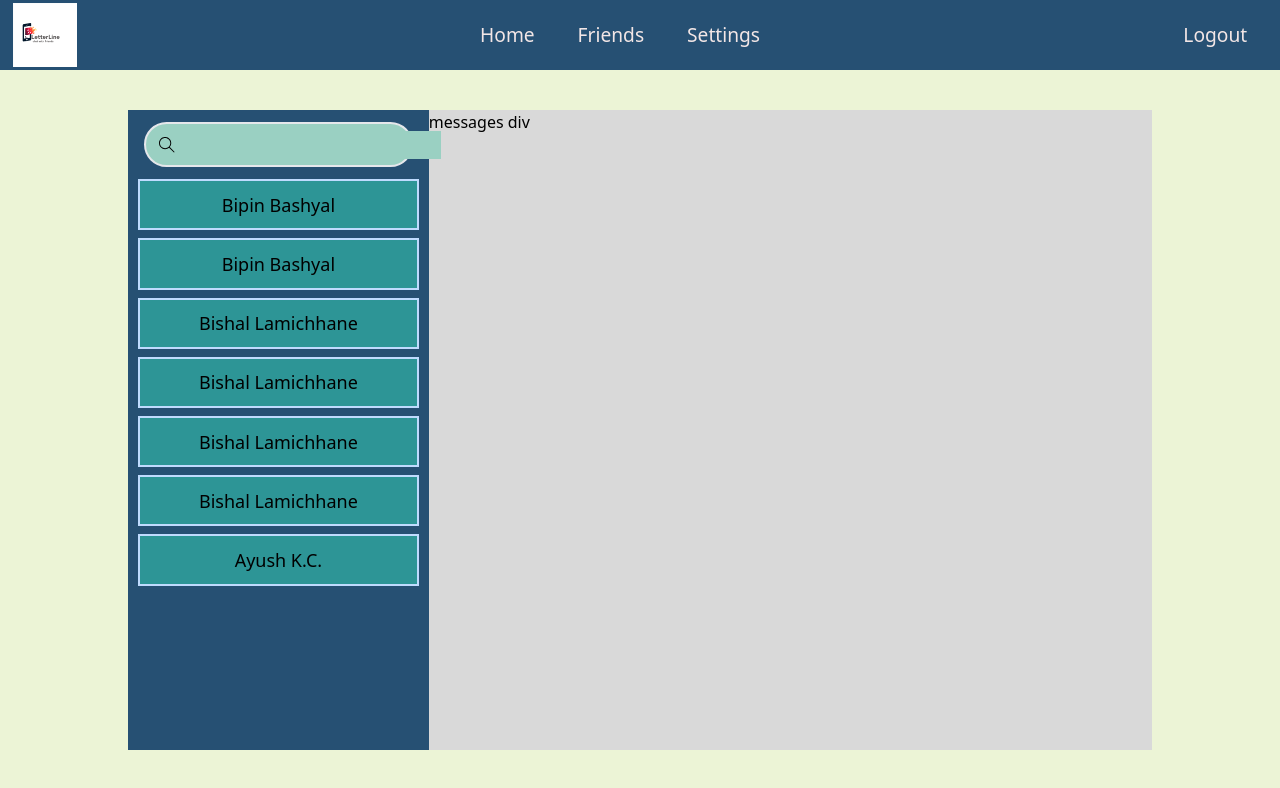
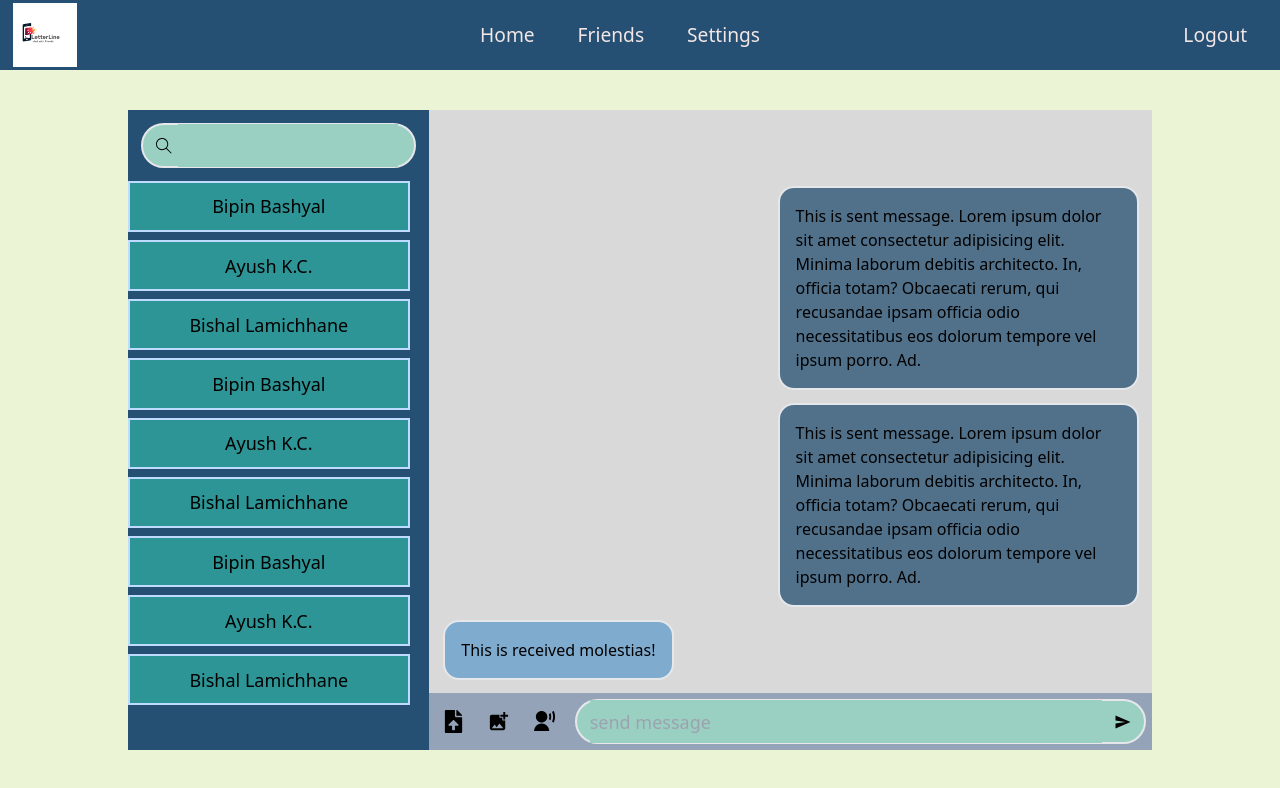
Before and after one commit to bipinbashyal/Chat, a React (Vite) app in the folder Frontend/: page / in a window 1280 px wide. Shown: the top 788 px of the page. Built offline with nearby package versions, Linux system fonts and the light colour scheme.

Commit message:
Search functionality added

```diff
--- a/Frontend/src/components/friendblock.jsx
+++ b/Frontend/src/components/friendblock.jsx
@@ -1,7 +1,7 @@
-const FriendBlock=function({children}){
+const FriendBlock=function(friend){
     return(
         <div className="bg-[#2D9596] w-[22vw] h-[4vw] mb-2 border-2 border-blue-200 flex items-center justify-center text-lg">
-            {children}
+            {friend}
         </div>
     )
 }
--- /dev/null
+++ b/Frontend/src/components/receivedmessage.jsx
@@ -0,0 +1,9 @@
+const ReceivedMessage=function({children}){
+    return(
+        <div className="p-4 bg-[#7FABCE] w-fit max-w-[50%] ml-[2%] mb-[1vw] rounded-2xl border-2">
+        {children}
+    </div>
+    )
+}
+
+export default ReceivedMessage;
--- a/Frontend/src/components/searchbar.jsx
+++ b/Frontend/src/components/searchbar.jsx
@@ -1,9 +1,15 @@
 import { TfiSearch } from "react-icons/tfi";
-const SearchBar=function(){
+const SearchBar=function({setValue,value}){
+    console.log(value);
+    const search=function(event){
+        console.log(event)
+        setValue(event.target.value);
+    }
+
     return(
-        <div className=" sticky flex items-center border-2 rounded-full h-[3.5vw] w-[21vw] bg-[#9AD0C2]">
+        <div className=" sticky flex items-center border-2 rounded-full h-[3.5vw]  mx-[1vw] bg-[#9AD0C2]">
             <div className="ml-[1vw]">{<TfiSearch/>}</div>
-            <input type="text"  className="focus:outline-none ml-[0.5vw] bg-[#9AD0C2] text-lg"/>
+            <input onChange={search} value={value} type="text"  className="focus:outline-none ml-[0.5vw] mr-4 bg-[#9AD0C2] text-lg min-w-0 w-full h-[3.3vw]"/>
         </div>
     )
 }
--- /dev/null
+++ b/Frontend/src/components/sendbar.jsx
@@ -0,0 +1,13 @@
+import { IoSendSharp } from "react-icons/io5";
+const SendBar=function(){
+    return(
+        <div className="flex flex-[30%] items-center justify-between border-2 rounded-full h-[3.5vw]  bg-[#9AD0C2]">
+            <input type="text" placeholder='send message' className="focus:outline-none ml-[1vw] bg-[#9AD0C2] text-lg min-w-0 w-full h-[3.3vw]" />
+            <div className="mx-[1vw] cursor-pointer">
+                <IoSendSharp />
+            </div>
+        </div>
+    )
+}
+
+export default SendBar;
--- /dev/null
+++ b/Frontend/src/components/sentmessage.jsx
@@ -0,0 +1,11 @@
+const SentMessage=function({children}){
+    return(
+        <div className=" w-full h-full flex flex-row-reverse">
+        <div className=" p-4 bg-[#51718B] w-fit max-w-[50%] mr-[1vw] mb-[1vw] rounded-2xl border-2 ">
+            {children}
+        </div>
+        </div>
+    )
+}
+
+export default SentMessage;
--- a/Frontend/src/pages/home.jsx
+++ b/Frontend/src/pages/home.jsx
@@ -1,27 +1,63 @@
 import React from 'react'
+import { useState } from 'react'
 import SearchBar from '../components/searchbar.jsx'
+import SendBar from '../components/sendbar.jsx'
 import FriendBlock from '../components/friendblock.jsx'
+import SentMessage from '../components/sentmessage.jsx'
+import ReceivedMessage from '../components/receivedmessage.jsx'
+import { IconContext } from 'react-icons'
+import { FaFileUpload } from "react-icons/fa";
+import { MdAddPhotoAlternate } from "react-icons/md";
+import { RiUserVoiceFill } from "react-icons/ri";
+
 
 function Home() {
+  const[value,setValue]=useState("");
+
+  const friendsList=["Bipin Bashyal","Ayush K.C.","Bishal Lamichhane","Bipin Bashyal","Ayush K.C.","Bishal Lamichhane","Bipin Bashyal","Ayush K.C.","Bishal Lamichhane"];
+  const filteredList=friendsList.filter((friend)=>{
+    const friendLower=friend.toLowerCase();
+    const valueLower=value.toLowerCase();
+    if(friendLower.includes(valueLower)){return true;}
+    else return false;
+  })
+
+  const renderedFriends=filteredList.map(friend=> FriendBlock(friend,setValue))
+
   return (
-    <div className='flex w-[80vw] m-auto bg-[#D9D9D9] h-[80vh] mt-10'>
+    <div className='flex w-[80vw] m-auto bg-[#D9D9D9] h-[80vh] mt-10 overflow-hidden'>
+
       <div className='flex-[23vw] bg-[#265073] flex flex-col items-center '>
-        <div className='my-3'>
-          <SearchBar/>
+        <div className='my-[1vw] w-full'>
+          <SearchBar setValue={setValue} value={value}/>
         </div>
-        <div className='overflow-y-scroll'>
-          <FriendBlock>Bipin Bashyal</FriendBlock>
-          <FriendBlock>Bipin Bashyal</FriendBlock>
-          <FriendBlock>Bishal Lamichhane</FriendBlock>
-          <FriendBlock>Bishal Lamichhane</FriendBlock>
-          <FriendBlock>Bishal Lamichhane</FriendBlock>
-          <FriendBlock>Bishal Lamichhane</FriendBlock>
-          <FriendBlock>Ayush K.C.</FriendBlock>
+        <div className='overflow-y-scroll min-h-[31vw] w-full'>
+          {renderedFriends}
         </div>
       </div>
-      <div className='flex-[70%]'>
-        messages div
+
+      <div className='flex-[70%] flex flex-col-reverse'>
+        <div className='w-full bg-slate-400 flex items-center'>
+          <div className='flex-[20%] flex items-center h-full justify-between mx-[1vw]'>
+            <IconContext.Provider value={{size:23}}>
+              <FaFileUpload/>
+              <MdAddPhotoAlternate />
+              <RiUserVoiceFill />
+            </IconContext.Provider>
+
+          </div>
+          <div className='w-full m-[0.5vw]'>
+            <SendBar/>
+          </div>
+        </div>
+        <div className='flex flex-col-reverse overflow-y-scroll min-h-[30vw]'>
+          <ReceivedMessage>This is received  molestias!</ReceivedMessage>
+          <SentMessage>This is sent message. Lorem ipsum dolor sit amet consectetur adipisicing elit. Minima laborum debitis architecto. In, officia totam? Obcaecati rerum, qui recusandae ipsam officia odio necessitatibus eos dolorum tempore vel ipsum porro. Ad.</SentMessage>
+          <SentMessage>This is sent message. Lorem ipsum dolor sit amet consectetur adipisicing elit. Minima laborum debitis architecto. In, officia totam? Obcaecati rerum, qui recusandae ipsam officia odio necessitatibus eos dolorum tempore vel ipsum porro. Ad.</SentMessage>
+          <div className='h-full'></div>
+        </div>
       </div >
+
     </div>
   )
 }
```
